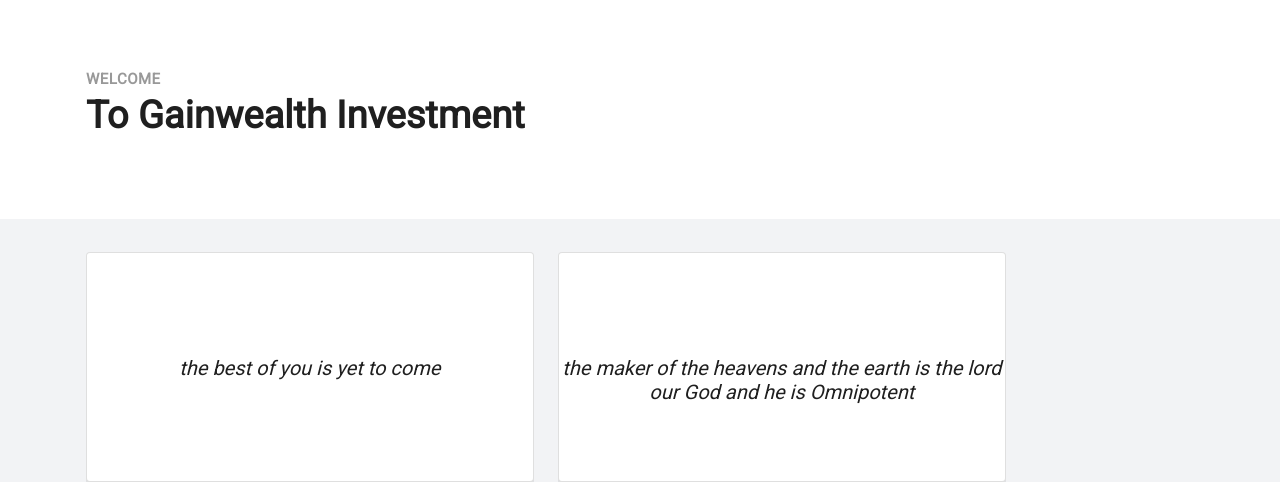
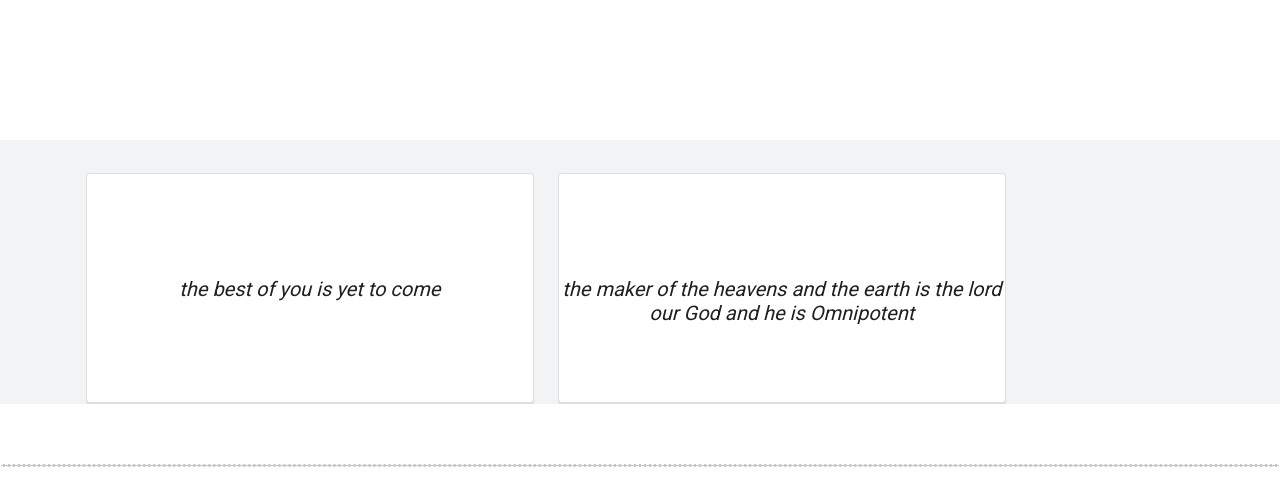
Before and after one commit to doctor-evans/myblog, a Django app: template templates/base.html in a window 1280 px wide. Shown: the part 67-549 px from the top of the page. Run offline with Django 4.2, Linux system fonts and the light colour scheme; the template is opened without the code that fills it: values that come from a table or form of the project are taken from there, others are empty; data comes from the database, SQL or seed files in the repository; parts of the project's set-up code (start-up, migrations or seed data) failed here and were passed over; some libraries are stand-ins or nearby versions.

Commit message:
index page

```diff
--- a/templates/base.html
+++ b/templates/base.html
@@ -66,17 +66,7 @@
             <div class="section wb">
                 <div class="container">
                     <div class="row align-items-center">
-                        <div class="col-md-6 text-left">
-                            <div class="message-box">
-                                <h4>Welcome</h4>
-                                <h2>To Gainwealth Investment</h2>
-                            </div><!-- end messagebox -->
-                        </div><!-- end col -->
-                        <div class="col-md-6 text-center">
-                            <div class="right-box">
 
-                            </div>
-                        </div><!-- end col -->
                     </div><!-- end row -->
 
                     {% block content %}
```
